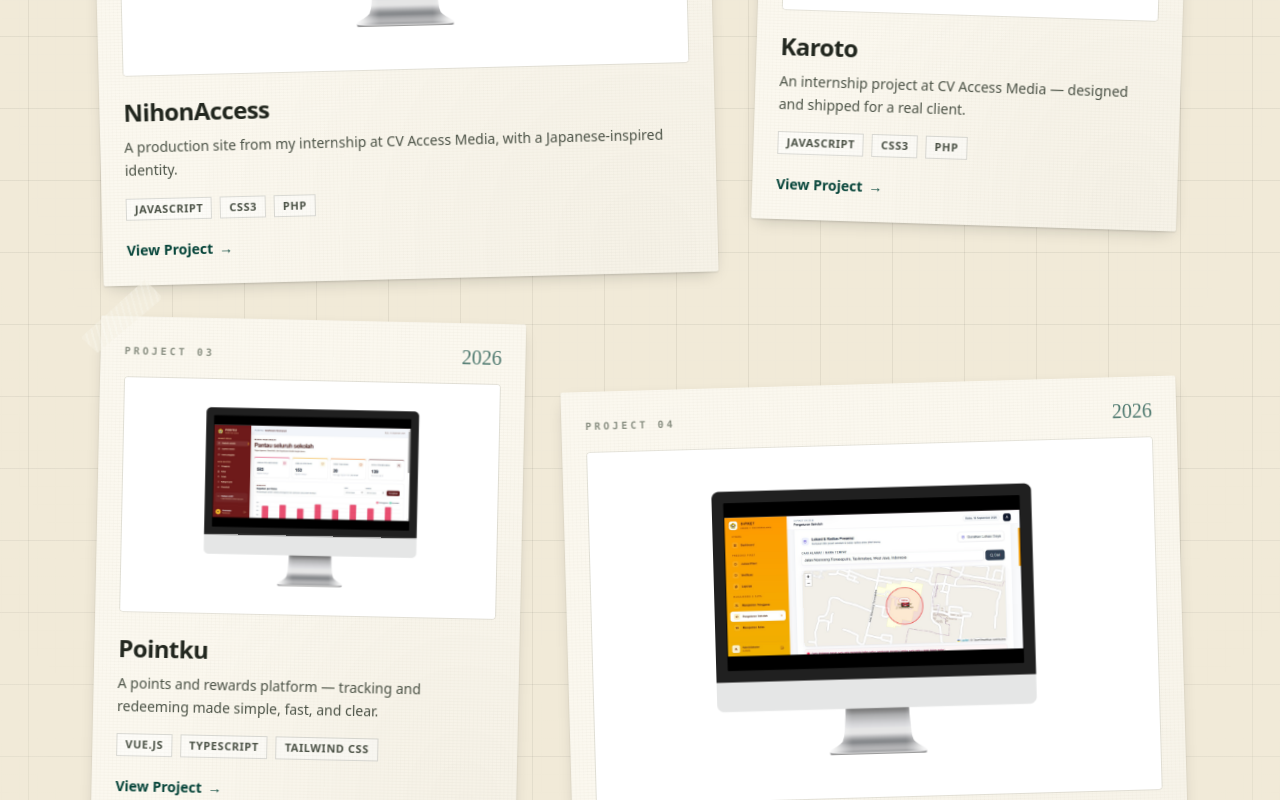
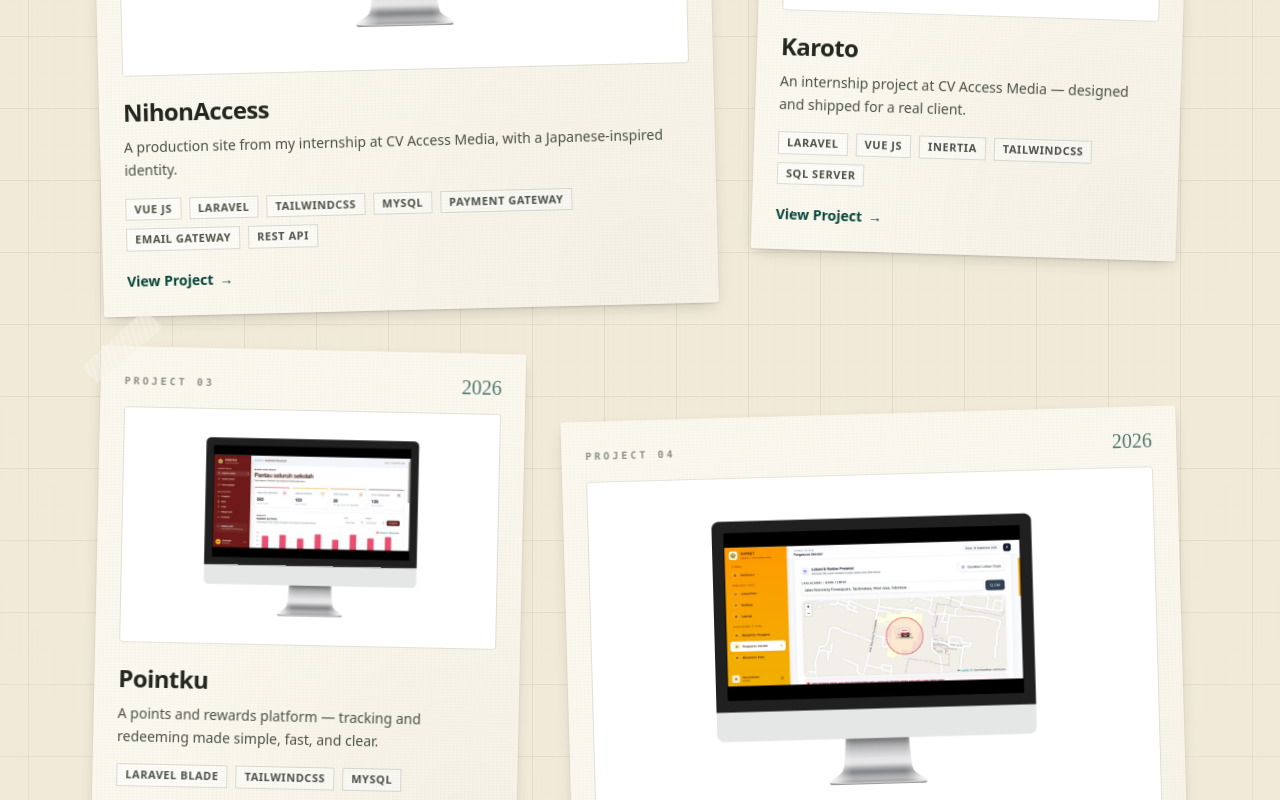
Before and after one commit to hikoo17/portfolio-v1, a Nuxt app: page / in a window 1280 px wide. Shown: the part 1440-2240 px from the top of the page. Built offline with nearby package versions, Linux system fonts and the light colour scheme.

Commit message:
content(projects): correct the tech tags on the project cards

```diff
--- a/app/components/SectionProjects.vue
+++ b/app/components/SectionProjects.vue
@@ -16,7 +16,7 @@ const projects: ProjectCard[] = [
     year: '2026',
     rotation: '-1.4deg',
     span: 'lg:col-span-7',
-    tags: ['JavaScript', 'CSS3', 'PHP'],
+    tags: ['Vue JS', 'Laravel', 'TailwindCSS', 'MySQL', 'Payment Gateway', 'Email Gateway', 'REST API'],
     images: {
       front: '/images/nihon-accessmedia-id-front.png',
       left: '/images/nihon-accessmedia-id-left.png',
@@ -32,7 +32,7 @@ const projects: ProjectCard[] = [
     year: '2026',
     rotation: '1.8deg',
     span: 'lg:col-span-5 lg:mt-16',
-    tags: ['JavaScript', 'CSS3', 'PHP'],
+    tags: ['Laravel', 'Vue JS', 'Inertia', 'TailwindCSS', 'SQL Server'],
     images: {
       front: '/images/karoto-accessmedia-id-front.png',
       left: '/images/karoto-accessmedia-id-left.png',
@@ -48,7 +48,7 @@ const projects: ProjectCard[] = [
     year: '2026',
     rotation: '1.2deg',
     span: 'lg:col-span-5',
-    tags: ['Vue.js', 'TypeScript', 'Tailwind CSS'],
+    tags: ['Laravel Blade', 'TailwindCSS', 'MySQL'],
     images: {
       front: '/images/pointku-kezadev-my-id-front.png',
       left: '/images/pointku-kezadev-my-id-left.png',
@@ -64,7 +64,7 @@ const projects: ProjectCard[] = [
     year: '2026',
     rotation: '-1.6deg',
     span: 'lg:col-span-7 lg:mt-16',
-    tags: ['Laravel', 'MySQL', 'Tailwind CSS'],
+    tags: ['Laravel Blade', 'TailwindCSS', 'MySQL'],
     images: {
       front: '/images/si-piket-kezadev-my-id-front.png',
       left: '/images/si-piket-kezadev-my-id-left.png',
```
